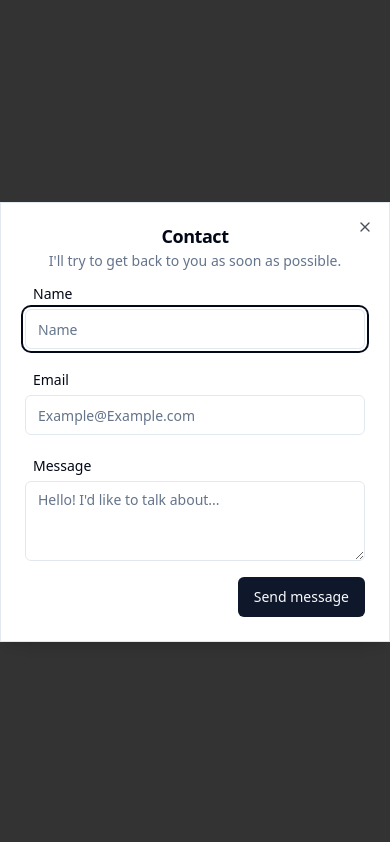
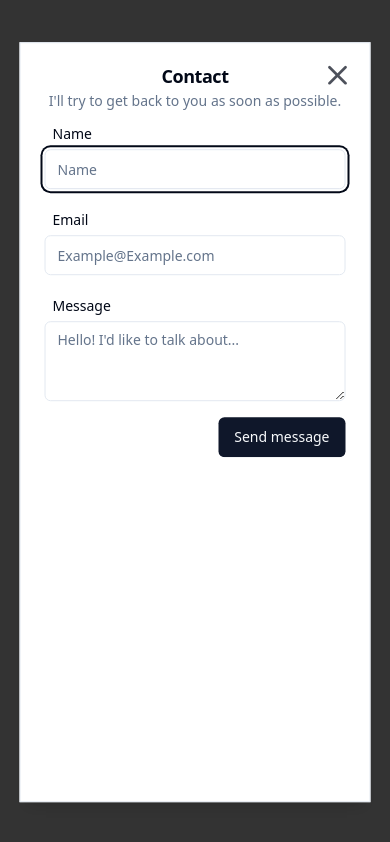
Before and after one commit to testsnake/emmamb-dot-com, a Next.js app: page /en in a window 390 px wide. Both pictures are taken after a click on the button 219 px from the left and 468 px from the top of the page. Built offline with nearby package versions, Linux system fonts and the light colour scheme; grey boxes are pictures that could not be loaded.

Commit message:
Fix: Top aligned contact form on mobile

```diff
--- a/src/components/contact-dialog.tsx
+++ b/src/components/contact-dialog.tsx
@@ -100,7 +100,7 @@ export default function InputForm() {
                 </Button>
             </DialogTrigger>
 
-            <DialogContent className="sm:max-w-[425px]">
+            <DialogContent className="sm:max-w-[425px] w-[90%] sm:w-auto h-[90%] sm:h-auto">
                 <Form {...form}>
                     <form onSubmit={form.handleSubmit(onSubmit)}>
                         <DialogHeader>
--- a/src/components/ui/dialog.tsx
+++ b/src/components/ui/dialog.tsx
@@ -45,7 +45,7 @@ const DialogContent = React.forwardRef<
     >
       {children}
       <DialogPrimitive.Close className="absolute right-4 top-4 rounded-sm opacity-70 ring-offset-background transition-opacity hover:opacity-100 focus:outline-none focus:ring-2 focus:ring-ring focus:ring-offset-2 disabled:pointer-events-none data-[state=open]:bg-accent data-[state=open]:text-muted-foreground">
-        <X className="h-4 w-4" />
+        <X className="w-8 h-8 sm:h-4 sm:w-4" />
         <span className="sr-only">Close</span>
       </DialogPrimitive.Close>
     </DialogPrimitive.Content>
```
